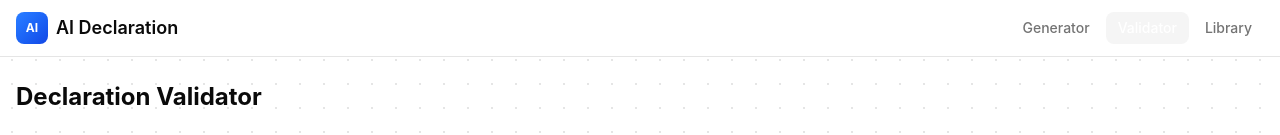
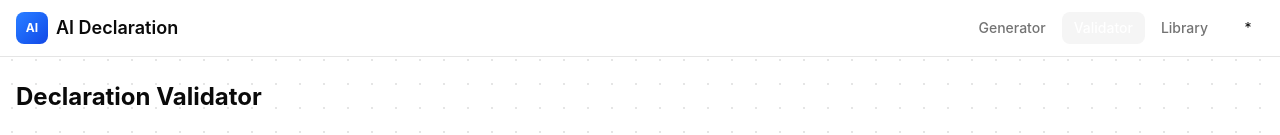
Before and after one commit to ai-declaration/web, a Next.js app: page /validator in a window 1280 px wide. Shown: the top 135 px of the page. Built offline with nearby package versions, Linux system fonts and the light colour scheme; a web font is replaced by a local one.

Commit message:
dark mode and theme toggle

```diff
--- a/package.json
+++ b/package.json
@@ -18,6 +18,7 @@
     "js-yaml": "^4.1.1",
     "lucide-react": "^1.7.0",
     "next": "16.2.1",
+    "next-themes": "^0.4.6",
     "react": "19.2.4",
     "react-dom": "19.2.4",
     "shadcn": "^4.1.1",
--- a/src/app/layout.tsx
+++ b/src/app/layout.tsx
@@ -2,6 +2,7 @@ import type { Metadata } from "next";
 import "./globals.css";
 import Header from "@/components/header";
 import ErrorBoundary from "@/components/error-boundary";
+import ThemeProvider from "@/components/theme-provider";
 
 export const metadata: Metadata = {
   title: "AI Declaration | AI Disclosure Dashboard",
@@ -14,8 +15,9 @@ export default function RootLayout({
   children: React.ReactNode;
 }>) {
   return (
-    <html lang="en" className="h-full antialiased">
+    <html lang="en" className="h-full antialiased" suppressHydrationWarning>
       <body className="min-h-full flex flex-col">
+        <ThemeProvider>
           <Header />
           <main id="main-content" className="flex-1">
             <div className="mx-auto max-w-[1400px] px-4 py-6">
@@ -32,6 +34,7 @@ export default function RootLayout({
               <a href="https://github.com/ai-declaration/web/issues" className="hover:text-foreground">Report Issues</a>
             </p>
           </footer>
+        </ThemeProvider>
       </body>
     </html>
   );
--- a/src/components/header.tsx
+++ b/src/components/header.tsx
@@ -2,6 +2,7 @@
 
 import Link from "next/link";
 import { usePathname } from "next/navigation";
+import ThemeToggle from "./theme-toggle";
 
 const navItems = [
   { href: "/generator", label: "Generator" },
@@ -27,6 +28,7 @@ export default function Header() {
           </div>
           <span className="text-lg font-semibold">AI Declaration</span>
         </Link>
+        <div className="flex items-center gap-3">
         <nav role="tablist" aria-label="Main navigation" className="flex gap-1 overflow-x-auto">
           {navItems.map((item) => {
             const isActive = pathname?.startsWith(item.href);
@@ -47,6 +49,8 @@ export default function Header() {
             );
           })}
         </nav>
+        <ThemeToggle />
+        </div>
       </div>
     </header>
   );
--- /dev/null
+++ b/src/components/theme-provider.tsx
@@ -0,0 +1,16 @@
+"use client";
+
+import { ThemeProvider as NextThemesProvider } from "next-themes";
+
+export default function ThemeProvider({ children }: { children: React.ReactNode }) {
+  return (
+    <NextThemesProvider
+      attribute="class"
+      defaultTheme="system"
+      enableSystem
+      disableTransitionOnChange
+    >
+      {children}
+    </NextThemesProvider>
+  );
+}
--- /dev/null
+++ b/src/components/theme-toggle.tsx
@@ -0,0 +1,33 @@
+"use client";
+
+import { useTheme } from "next-themes";
+import { useEffect, useState } from "react";
+
+export default function ThemeToggle() {
+  const { theme, setTheme } = useTheme();
+  const [mounted, setMounted] = useState(false);
+
+  useEffect(() => setMounted(true), []);
+
+  if (!mounted) return <div className="h-8 w-8" />;
+
+  const cycle = () => {
+    if (theme === "system") setTheme("light");
+    else if (theme === "light") setTheme("dark");
+    else setTheme("system");
+  };
+
+  const label = theme === "dark" ? "Dark" : theme === "light" ? "Light" : "System";
+  const icon = theme === "dark" ? ")" : theme === "light" ? "O" : "*";
+
+  return (
+    <button
+      onClick={cycle}
+      className="flex h-8 w-8 items-center justify-center rounded-md text-sm hover:bg-muted"
+      aria-label={`Current theme: ${label}. Click to change.`}
+      title={label}
+    >
+      {icon}
+    </button>
+  );
+}
```
Also changed, not shown: 1 other file (tests, documents, lock files or other folders). Lines whose indentation alone changed are shown as unchanged.
